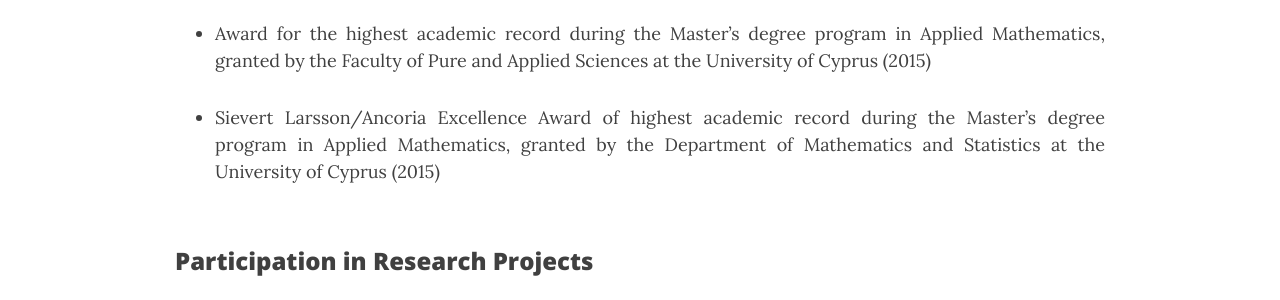
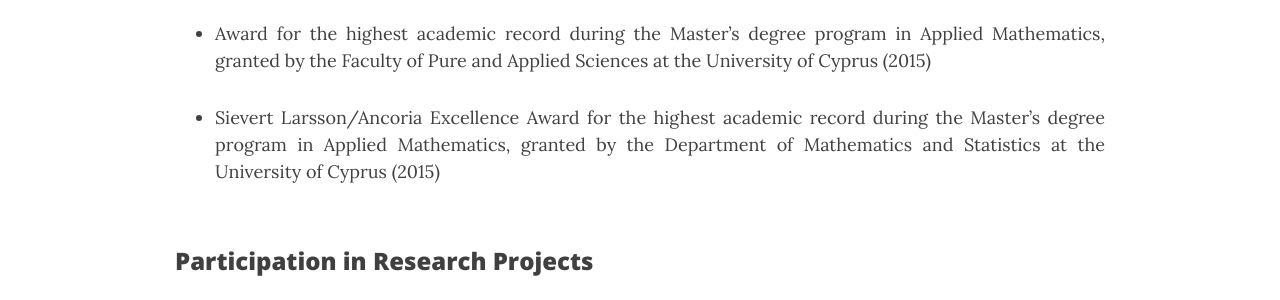
Before and after one commit to ch-var/ch-var.github.io, a Jekyll site: the page built from cv.html, in a window 1280 px wide and 900 px high, scrolled down 1290 px. Shown: the part 154-454 px from the top of the window. Built offline with Jekyll 4.4.1, drawn with Linux system fonts in a browser that asks for light colours; formulas are drawn with MathJax 3.

Commit message:
Update cv.html

```diff
--- a/cv.html
+++ b/cv.html
@@ -53,7 +53,7 @@
 <p></p>
 <li class="responsive-margin">Award for the highest academic record during the Master’s degree program in Applied Mathematics, granted by the Faculty of Pure and Applied Sciences at the University of Cyprus (2015)</li>
 <p></p>
-<li class="responsive-margin">Sievert Larsson/Ancoria Excellence Award of highest academic record during the Master’s degree program in Applied Mathematics, granted by the Department of Mathematics and Statistics at the University of Cyprus (2015)</li>
+<li class="responsive-margin">Sievert Larsson/Ancoria Excellence Award for the highest academic record during the Master’s degree program in Applied Mathematics, granted by the Department of Mathematics and Statistics at the University of Cyprus (2015)</li>
 </ul>
 <br>
 <p style="font-family: var(--header-font); font-weight: 800; line-height: 1.1; font-size: 1.5rem; margin-top: 1.25rem;">Participation in Research Projects</p>
```
